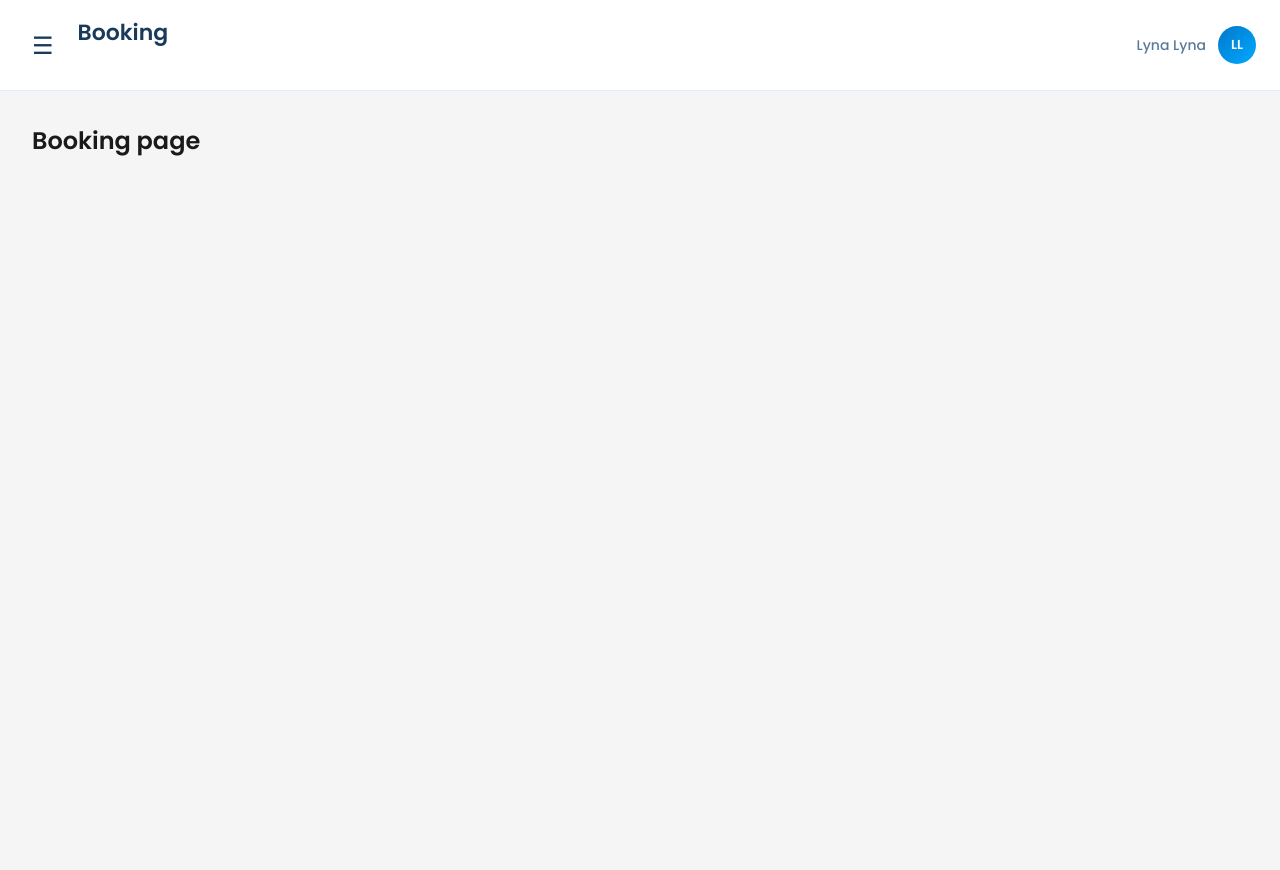
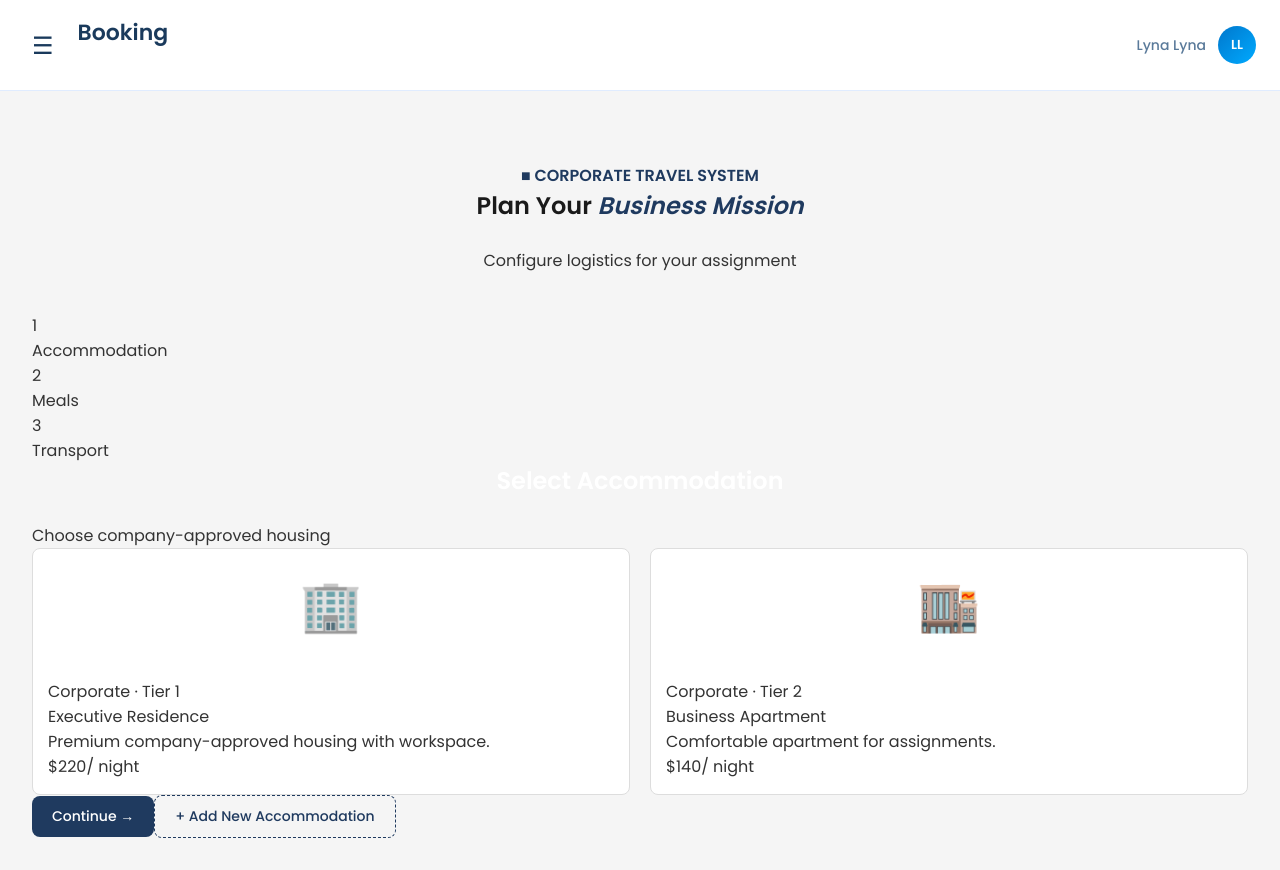
Before and after one commit to Sarahhamzaoui/PFE, a React (Vite) app: page /booking in a window 1280 px wide. Before the commit the page ends 800 px from the top, so only its background shows below. Built offline with nearby package versions, Linux system fonts and the light colour scheme; the HTML template or start-up script is replaced by a standard one.

Commit message:
still need changes in the booking

```diff
--- /dev/null
+++ b/src/Styles/BookingPage.css
@@ -0,0 +1,84 @@
+body {
+  background:#f4f6fb;
+  font-family: 'DM Sans', sans-serif;
+}
+
+.page-header {
+  text-align: center;
+  padding: 40px;
+}
+
+.logo {
+  color: #1f3a5f;
+  font-weight: bold;
+}
+
+h1 em {
+  color: #1f3a5f;
+}
+
+.cards-grid {
+  display: grid;
+  grid-template-columns: repeat(auto-fit, minmax(250px, 1fr));
+  gap: 20px;
+}
+
+.card {
+  background: white;
+  border: 1px solid #ddd;
+  border-radius: 8px;
+  cursor: pointer;
+}
+
+.card.selected {
+  border: 2px solid #1f3a5f;
+}
+
+.card-emoji {
+  font-size: 50px;
+  text-align: center;
+  padding: 20px;
+}
+
+.card-body {
+  padding: 15px;
+}
+
+.btn {
+  padding: 10px 20px;
+  cursor: pointer;
+}
+
+.btn-primary {
+  background: #1f3a5f;
+  color: white;
+  border: none;
+}
+
+.btn-ghost {
+  background: none;
+  border: none;
+  color: gray;
+}
+
+.btn-add {
+  border: 1px dashed #1f3a5f;
+  color: #1f3a5f;
+  background: transparent;
+}
+
+.summary-panel {
+  background: white;
+  padding: 30px;
+  border-radius: 8px;
+}
+
+.summary-item {
+  display: flex;
+  justify-content: space-between;
+}
+
+.total {
+  margin-top: 20px;
+  font-weight: bold;
+}
--- a/src/Styles/EditProfile.css
+++ b/src/Styles/EditProfile.css
@@ -16,7 +16,7 @@
 }
 
 .container {
-  background: linear-gradient(#1d1f69, #00407f);
+  background:#60b8ff;
   padding: 35px;
   width: 420px;
   border-radius: 12px;
--- a/src/Styles/Profile.css
+++ b/src/Styles/Profile.css
@@ -17,7 +17,7 @@
 
 /* ===== PROFILE CARD ===== */
 .profile-container {
-  background: linear-gradient(#1d1f69, #00407f);
+  background: #60b8ff;
   color: white;
   width: 420px;
   padding: 35px;
--- a/src/pages/BookingPage.jsx
+++ b/src/pages/BookingPage.jsx
@@ -1,9 +1,260 @@
-import React from "react";
-const BookingPage = () => {
-    return (
-    <div>
-       <h1>  Booking page </h1>
-       </div>
-    );
-};
-export default BookingPage;
+import { useState } from "react";
+import "../Styles/BookingPage.css";
+
+// ── Data ──────────────────────────────────────────────────────────────────────
+const ACCOMMODATIONS = [
+  {
+    id: "h1",
+    tag: "Corporate · Tier 1",
+    name: "Executive Residence",
+    desc: "Premium company-approved housing with workspace.",
+    price: 220,
+    unit: "/ night",
+    emoji: "🏢",
+  },
+  {
+    id: "h2",
+    tag: "Corporate · Tier 2",
+    name: "Business Apartment",
+    desc: "Comfortable apartment for assignments.",
+    price: 140,
+    unit: "/ night",
+    emoji: "🏬",
+  },
+];
+
+const MEALS = [
+  {
+    id: "r1",
+    tag: "Full Package",
+    name: "Full Meal Plan",
+    desc: "All meals included daily.",
+    price: 40,
+    unit: "/ day",
+    emoji: "🍽️",
+  },
+  {
+    id: "r2",
+    tag: "Flexible",
+    name: "Meal Allowance",
+    desc: "Daily allowance.",
+    price: 15,
+    unit: "/ day",
+    emoji: "💼",
+  },
+];
+
+const TRANSPORTS = [
+  {
+    id: "t1",
+    tag: "Company Vehicle",
+    name: "Assigned Car",
+    desc: "Company vehicle access.",
+    price: 60,
+    unit: "/ day",
+    emoji: "🚘",
+  },
+  {
+    id: "t2",
+    tag: "Air Travel",
+    name: "Business Flight",
+    desc: "Business class flight.",
+    price: 300,
+    unit: "/ ticket",
+    emoji: "✈️",
+  },
+];
+
+const STEPS = ["Accommodation", "Meals", "Transport"];
+
+// ── Components ───────────────────────────────────────────────────────────────
+
+function ProgressBar({ currentStep }) {
+  const fillPct = ((currentStep - 1) / (STEPS.length - 1)) * 100;
+
+  return (
+    <div className="progress-wrap">
+      <div className="progress-steps">
+        <div className="progress-line">
+          <div className="progress-line-fill" style={{ width: `${fillPct}%` }} />
+        </div>
+
+        {STEPS.map((label, i) => {
+          const stepNum = i + 1;
+          return (
+            <div key={label} className={`step-dot ${stepNum === currentStep ? "active" : ""}`}>
+              <div className="dot-circle">{stepNum}</div>
+              <span className="dot-label">{label}</span>
+            </div>
+          );
+        })}
+      </div>
+    </div>
+  );
+}
+
+function Card({ item, selected, onSelect }) {
+  return (
+    <div className={`card ${selected ? "selected" : ""}`} onClick={() => onSelect(item)}>
+      <div className="card-emoji">{item.emoji}</div>
+      <div className="card-body">
+        <div className="card-tag">{item.tag}</div>
+        <div className="card-name">{item.name}</div>
+        <div className="card-desc">{item.desc}</div>
+        <div className="card-price">
+          <span className="price-val">${item.price}</span>
+          <span className="price-unit">{item.unit}</span>
+        </div>
+      </div>
+    </div>
+  );
+}
+
+function StepPanel({ title, subtitle, items, selected, onSelect, onNext, onBack, onAddNew }) {
+  return (
+    <div className="step-panel">
+      <h2 className="step-title">{title}</h2>
+      <p className="step-subtitle">{subtitle}</p>
+
+      <div className="cards-grid">
+        {items.map((item) => (
+          <Card key={item.id} item={item} selected={selected?.id === item.id} onSelect={onSelect} />
+        ))}
+      </div>
+
+      <div className="btn-row">
+        {onBack && <button className="btn btn-ghost" onClick={onBack}>← Back</button>}
+
+        <button className="btn btn-primary" disabled={!selected} onClick={onNext}>
+          Continue →
+        </button>
+
+        {onAddNew && (
+          <button className="btn btn-add" onClick={onAddNew}>
+            + Add New Accommodation
+          </button>
+        )}
+      </div>
+    </div>
+  );
+}
+
+function Summary({ selections, onConfirm, onBack }) {
+  const total = Object.values(selections).reduce((sum, s) => sum + s.price, 0);
+
+  return (
+    <div className="summary-panel">
+      <h2>Assignment Summary</h2>
+      <p>Review mission configuration</p>
+
+      {Object.values(selections).map((item, i) => (
+        <div className="summary-item" key={i}>
+          <span>{item.name}</span>
+          <span>${item.price}</span>
+        </div>
+      ))}
+
+      <div className="total">Total: ${total}</div>
+
+      <div className="btn-row">
+        <button className="btn btn-ghost" onClick={onBack}>Edit</button>
+        <button className="btn btn-primary" onClick={onConfirm}>Confirm</button>
+      </div>
+    </div>
+  );
+}
+
+// ── Main ─────────────────────────────────────────────────────────────────────
+
+export default function BookingPage() {
+  const [step, setStep] = useState(1);
+  const [accommodations, setAccommodations] = useState(ACCOMMODATIONS);
+
+  const [selections, setSelections] = useState({
+    accommodation: null, meals: null,transport: null,
+  });
+
+  const select = (key, item) =>
+    setSelections((prev) => ({ ...prev, [key]: item }));
+
+  // ➕ Add new accommodation
+  const handleAddAccommodation = () => {
+    const name = prompt("Enter accommodation name:");
+    if (!name) return;
+    const location= prompt("Enter location:");
+    if (!location) return;
+    const price = prompt("Enter price per night:");
+    if (!price) return;
+
+    const newItem = {
+      id: Date.now().toString(),
+      tag: "Custom",
+      name,
+      location,
+      desc: "User-added accommodation",
+      price,
+      unit: "/ night",
+      emoji: "🏢",
+    };
+
+    setAccommodations((prev) => [...prev, newItem]);
+  };
+
+  return (
+    <div className="page">
+      <header className="page-header">
+        <div className="logo">■ CORPORATE TRAVEL SYSTEM</div>
+        <h1>Plan Your <em>Business Mission</em></h1>
+        <p>Configure logistics for your assignment</p>
+      </header>
+
+      <ProgressBar currentStep={step} />
+
+      <main className="booking-container">
+        {step === 1 && (
+          <StepPanel
+            title="Select Accommodation"
+            subtitle="Choose company-approved housing"
+            items={accommodations}
+            selected={selections.accommodation}
+            onSelect={(item) => select("accommodation", item)}
+            onNext={() => setStep(2)}
+            onAddNew={handleAddAccommodation}
+          />
+        )}
+
+        {step === 2 && (
+          <StepPanel
+            title="Select Meals"
+            subtitle="Assign meal plan"
+            items={MEALS}
+            selected={selections.meals}
+            onSelect={(item) => select("meals", item)}
+            onBack={() => setStep(1)}
+            onNext={() => setStep(3)}
+          />
+        )}
+
+        {step === 3 && (
+          <StepPanel
+            title="Select Transport"
+            subtitle="Choose transport method"
+            items={TRANSPORTS}
+            selected={selections.transport}
+            onSelect={(item) => select("transport", item)}
+            onBack={() => setStep(2)}
+            onNext={() => setStep(4)}
+          />
+        )}
+
+        {step === 4 && (
+          <Summary
+            selections={selections}
+            onBack={() => setStep(3)}
+            onConfirm={() => alert("Mission Confirmed")}
+          />
+        )}
+      </main>
+    </div>
+  );
+}
```
Also changed, not shown: src/pages/Addnewhotel.jsx (added).
